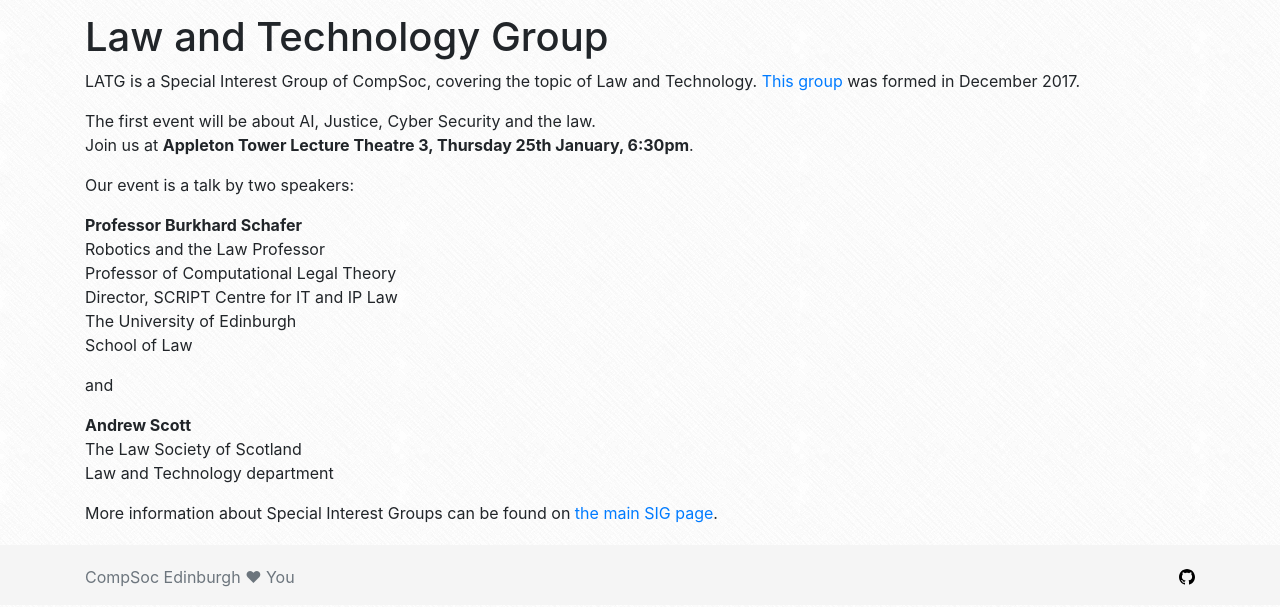
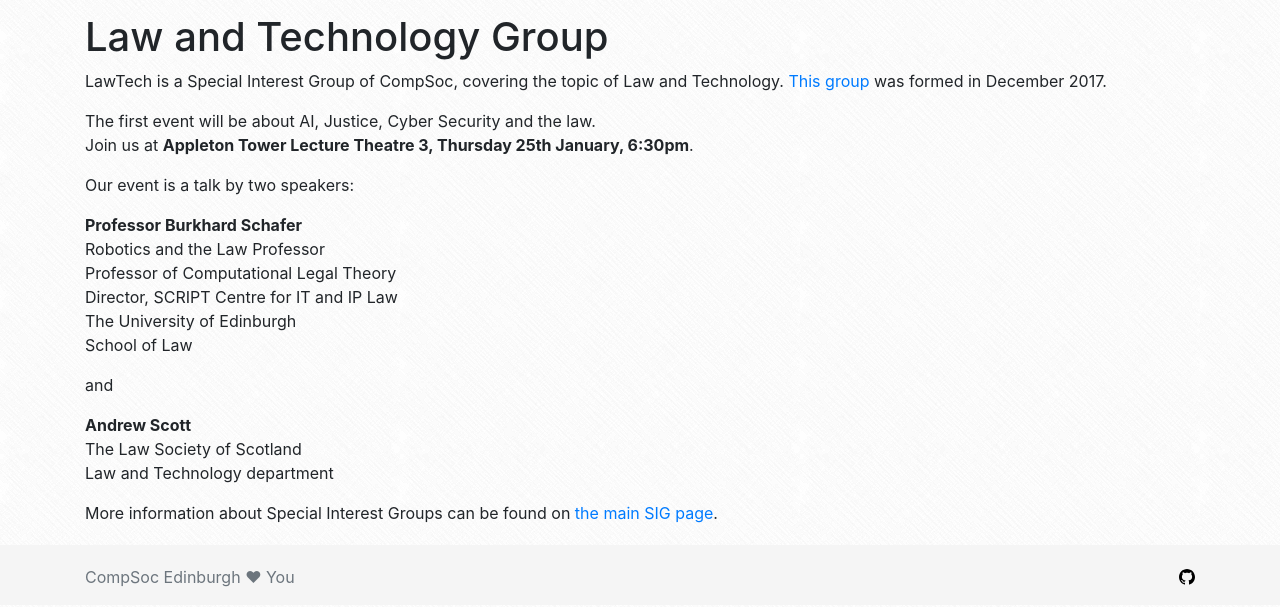
Before and after one commit to compsoc-edinburgh/website, a Jekyll site: the page built from _pages/sigs-law.md, in a window 1280 px wide. Shown: the part 346-953 px from the top of the page. Built offline with Jekyll 4.4.1, drawn with Linux system fonts in a browser that asks for light colours; nearby versions of some CDN libraries.

Commit message:
Renamed to LawTech
objectively improved the SIG name

```diff
--- a/_pages/sigs-law.md
+++ b/_pages/sigs-law.md
@@ -1,10 +1,10 @@
 ---
 permalink: /sigs/law
 longtitle: "Law and Technology Group"
-title: "LATS"
+title: "LawTech"
 ---
 
-LATG is a Special Interest Group of CompSoc, covering the topic of Law and Technology.
+LawTech is a Special Interest Group of CompSoc, covering the topic of Law and Technology.
 [This group](http://comp-soc.com/team#law-and-technology-group-latg) was formed in December 2017.
 
 The first event will be about AI, Justice, Cyber Security and the law.
```
